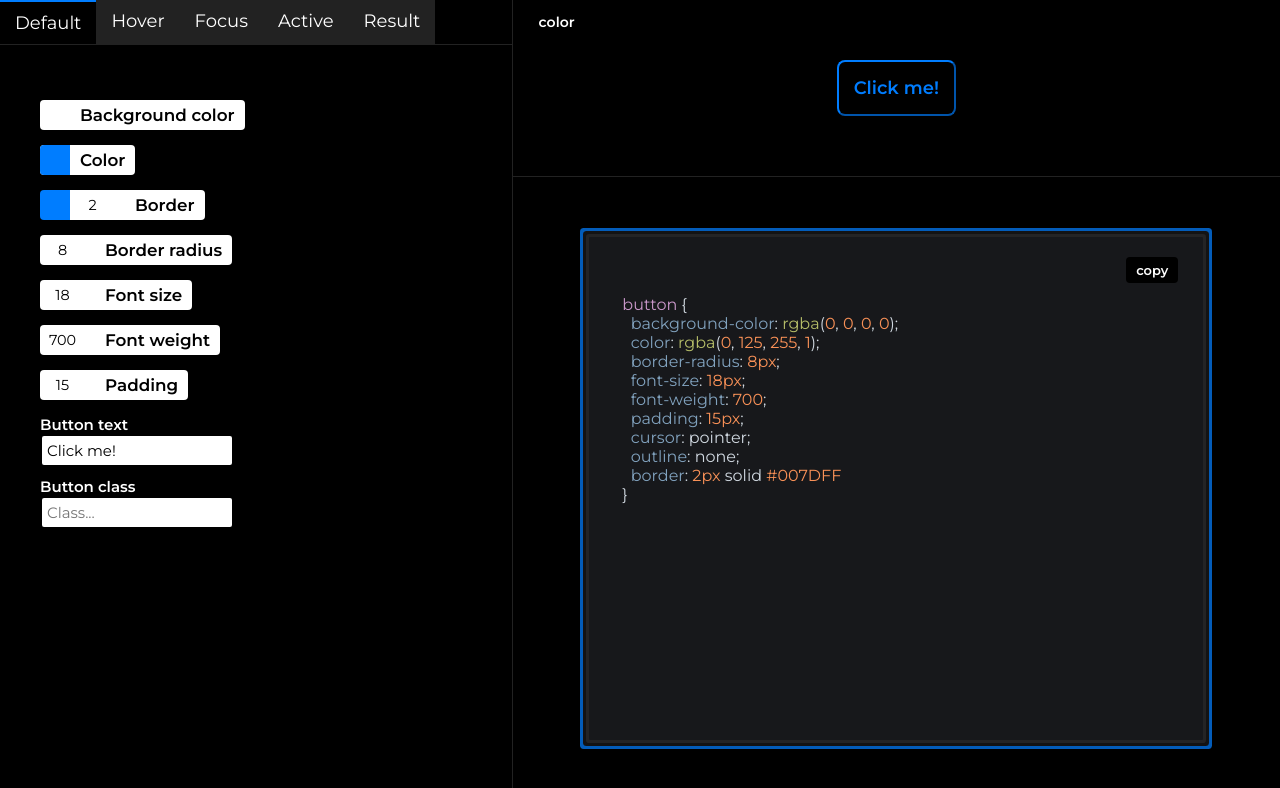
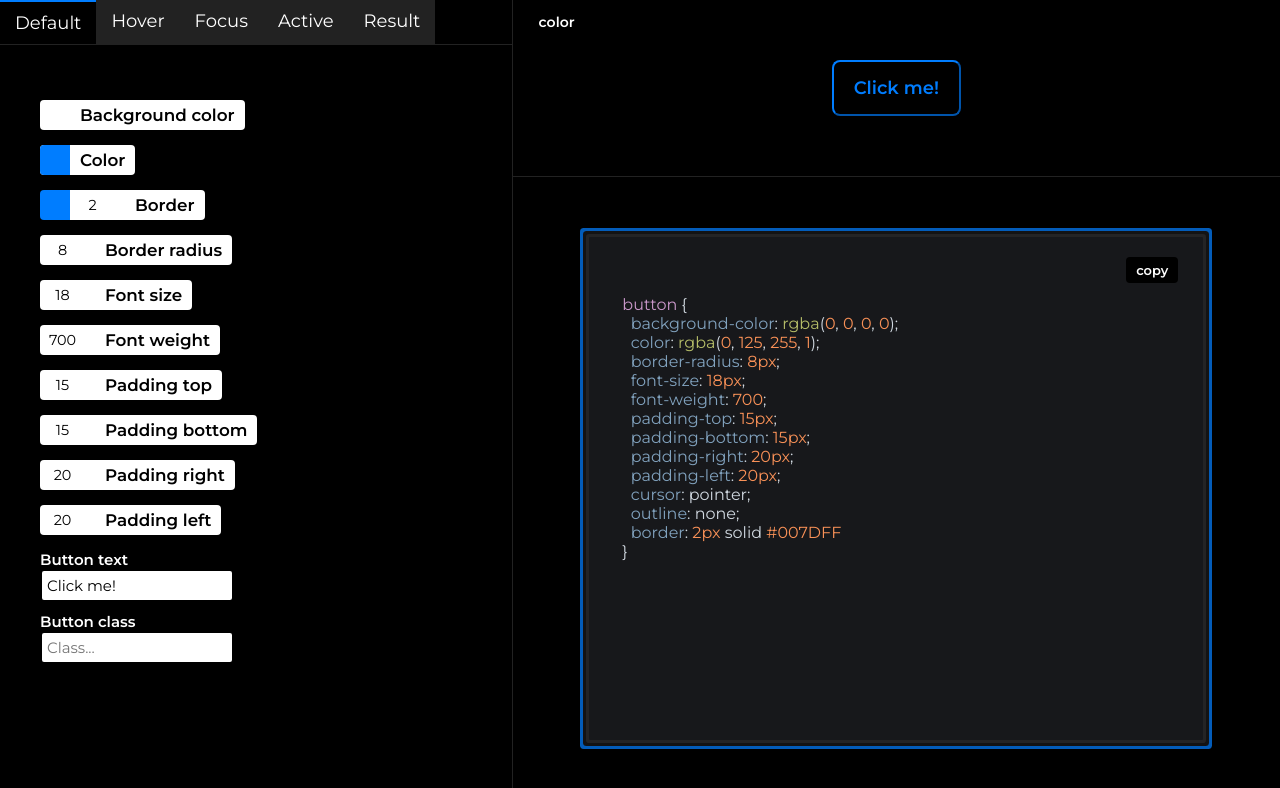
Before and after one commit to linus345/component-maker, a React (Create React App) app: page / in a window 1280 px wide. Shown: the top 788 px of the page. Built offline with nearby package versions, Linux system fonts and the light colour scheme.

Commit message:
split up padding into padding-left padding-right padding-top and padding-bottom

```diff
--- a/src/components/ChangeNumberInput.js
+++ b/src/components/ChangeNumberInput.js
@@ -10,6 +10,11 @@ function ChangeNumberInput({
   max = 100,
   step = 1,
 }) {
+  const formatValue = (value, styles) => {
+    const suffix = styles[currStyle].slice(-2) === "px" ? "px" : "";
+    return `${value.replace(/px/g, "")}${suffix}`;
+  }
+
   return (
     <StyledChangeNumberInput>
       <input
@@ -25,11 +30,7 @@ function ChangeNumberInput({
           const { value } = e.target;
           setStyles(styles => ({
             ...styles,
-            [currStyle]: `${value}${styles[currStyle].slice(-2) === "px" ? (
-              "px"
-            ) : (
-              ""
-            )}`,
+            [currStyle]: formatValue(value, styles),
           }));
         }}
       />
@@ -51,6 +52,11 @@ const StyledChangeNumberInput = styled.div`
     font-size: 1.2em;
     text-align: center;
     padding-left: 5px;
+    outline: none;
+
+    &:focus {
+      border: 2px solid #007DFF;
+    }
   }
 
   label {
--- a/src/components/OptionSection.js
+++ b/src/components/OptionSection.js
@@ -57,10 +57,28 @@ function OptionSection({
         step="100"
       />
       <ChangeNumberInput
-        label="Padding"
+        label="Padding top"
         styles={styles}
         setStyles={setStyles}
-        currStyle="padding"
+        currStyle="padding-top"
+      />
+      <ChangeNumberInput
+        label="Padding bottom"
+        styles={styles}
+        setStyles={setStyles}
+        currStyle="padding-bottom"
+      />
+      <ChangeNumberInput
+        label="Padding right"
+        styles={styles}
+        setStyles={setStyles}
+        currStyle="padding-right"
+      />
+      <ChangeNumberInput
+        label="Padding left"
+        styles={styles}
+        setStyles={setStyles}
+        currStyle="padding-left"
       />
       <TextInput
         label="Button text"
--- a/src/defaultStyles.js
+++ b/src/defaultStyles.js
@@ -6,7 +6,10 @@ export const defaultStyles = {
   "border-radius": "8px",
   "font-size": "18px",
   "font-weight": "700",
-  "padding": "15px",
+  "padding-top": "15px",
+  "padding-bottom": "15px",
+  "padding-right": "20px",
+  "padding-left": "20px",
   "cursor": "pointer",
   "outline": "none",
 };
@@ -19,8 +22,12 @@ export const defaultHoverStyles = {
   "border-radius": "8px",
   "font-size": "18px",
   "font-weight": "700",
-  "padding": "15px",
+  "padding-top": "15px",
+  "padding-bottom": "15px",
+  "padding-right": "20px",
+  "padding-left": "20px",
   "cursor": "pointer",
+  "outline": "none",
 };
 
 export const defaultFocusStyles = {
@@ -31,8 +38,12 @@ export const defaultFocusStyles = {
   "border-radius": "8px",
   "font-size": "18px",
   "font-weight": "700",
-  "padding": "15px",
+  "padding-top": "15px",
+  "padding-bottom": "15px",
+  "padding-right": "20px",
+  "padding-left": "20px",
   "cursor": "pointer",
+  "outline": "none",
 };
 
 export const defaultActiveStyles = {
@@ -43,6 +54,10 @@ export const defaultActiveStyles = {
   "border-radius": "8px",
   "font-size": "18px",
   "font-weight": "700",
-  "padding": "15px",
+  "padding-top": "15px",
+  "padding-bottom": "15px",
+  "padding-right": "20px",
+  "padding-left": "20px",
   "cursor": "pointer",
+  "outline": "none",
 };
```
